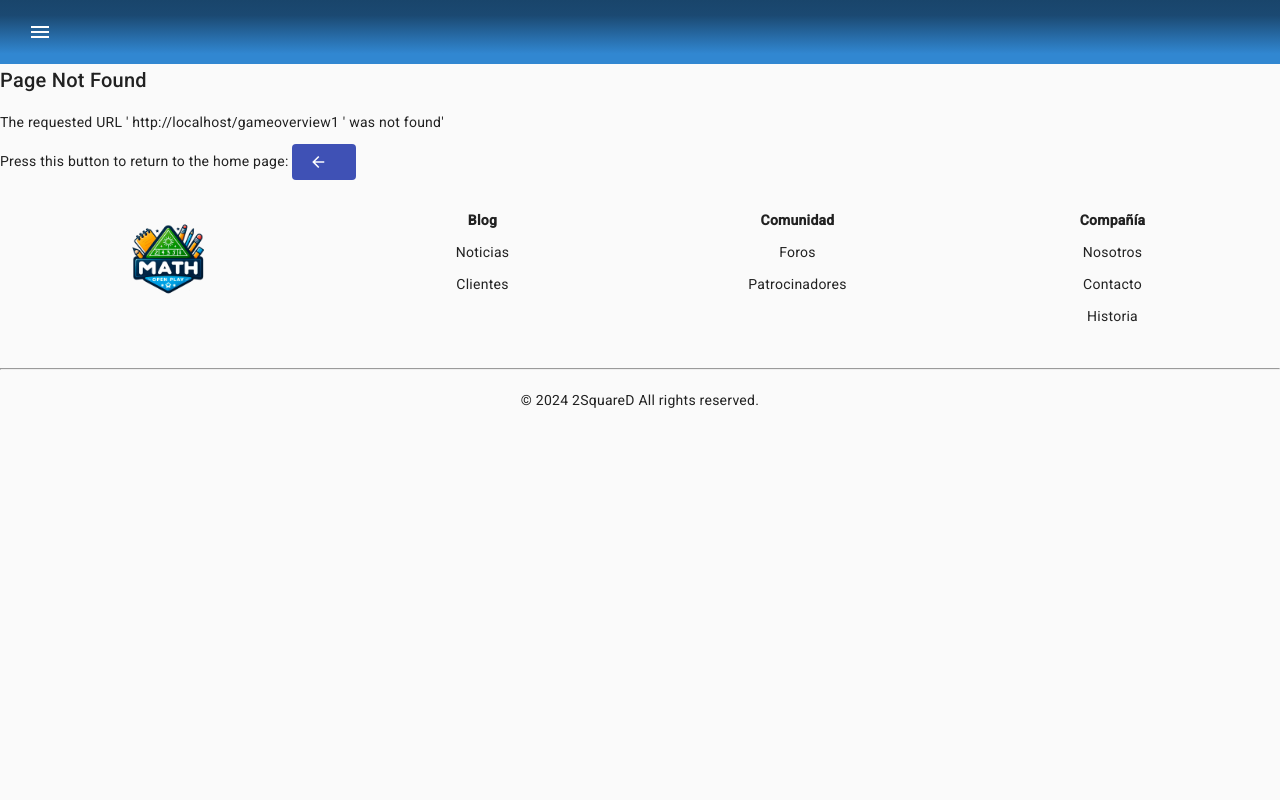
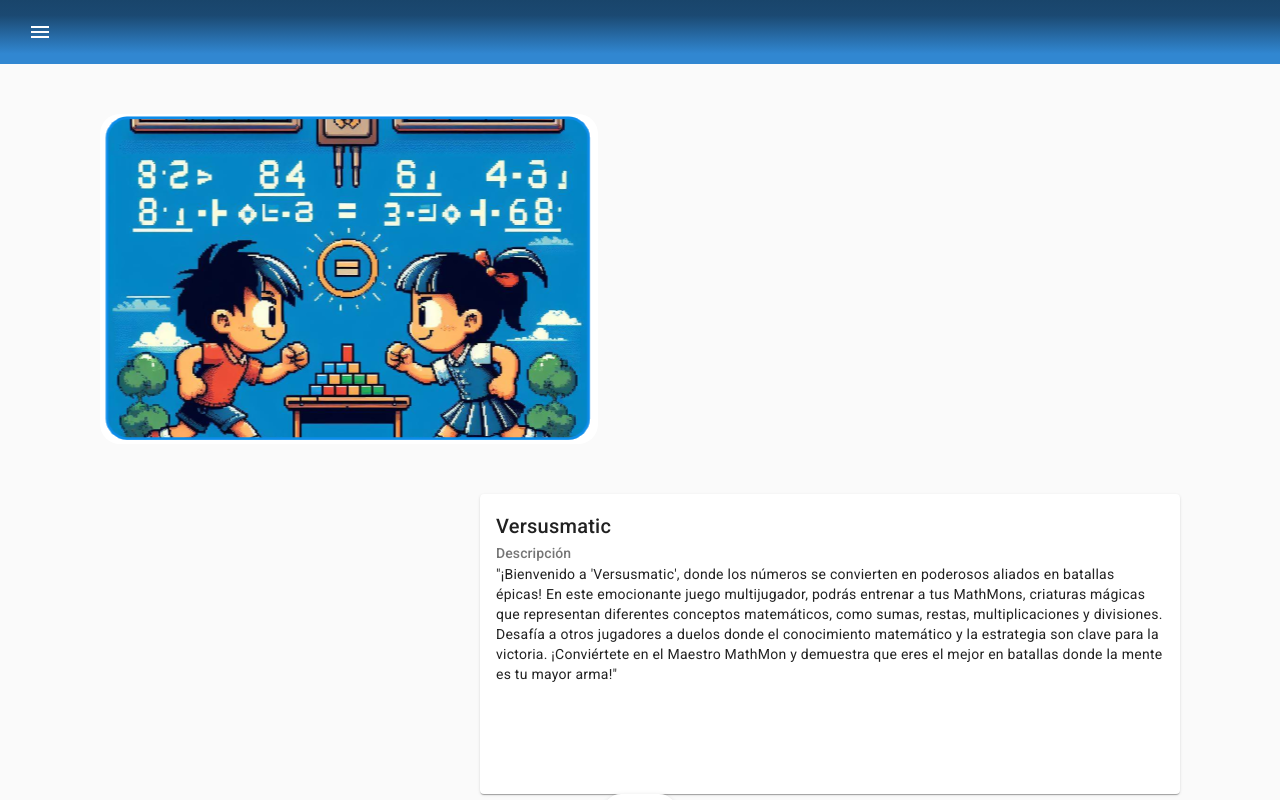
Before and after one commit to OpenSourceWX52-2024/upc-pre-202401--si729-WX52-2SquareD-FrontEnd, an Angular app: page /game/overview/1 in a window 1280 px wide. Built offline with nearby package versions, Linux system fonts and the light colour scheme; a web font is replaced by a local one.

Commit message:
feat: add overview feature of games

```diff
--- /dev/null
+++ b/src/app/2squareD/components/game-overview/game-overview.component.css
@@ -0,0 +1,31 @@
+.rounded-image {
+  border-radius: 20px; /* Ajusta este valor para cambiar cuánto se redondean las esquinas */
+  float: left;
+  margin-left: 100px;
+  margin-top: 50px;
+}
+.info-card {
+  float:right;
+  margin-right: 100px;
+  margin-top: 50px;
+  width: 700px;
+  height: 300px;
+}
+.mat-card-title {
+  margin-bottom: 20px; /* Ajusta este valor para cambiar el espacio debajo del título */
+}
+
+.mat-card-subtitle {
+  margin-top: 20px; /* Ajusta este valor para cambiar el espacio encima del subtítulo */
+  margin-bottom: 20px; /* Ajusta este valor para cambiar el espacio debajo del subtítulo */
+}
+
+.mat-card-content {
+  margin-top: 20px; /* Ajusta este valor para cambiar el espacio encima de la descripción */
+}
+.play-button {
+  display: block;
+  margin: auto;
+  border-radius: 20px; /* Ajusta este valor para cambiar cuánto se redondean las esquinas */
+  clear: both; /* Esto asegura que el botón se posiciona debajo de cualquier elemento flotante anterior */
+}
--- /dev/null
+++ b/src/app/2squareD/components/game-overview/game-overview.component.html
@@ -0,0 +1,11 @@
+<img class="rounded-image" src="assets/game-screen1.png" alt="Descripción de la imagen">
+<mat-card class="info-card">
+  <mat-card-header>
+    <mat-card-title>Versusmatic</mat-card-title>
+    <mat-card-subtitle>Descripción</mat-card-subtitle>
+  </mat-card-header>
+  <mat-card-content>
+    <p>"¡Bienvenido a 'Versusmatic', donde los números se convierten en poderosos aliados en batallas épicas! En este emocionante juego multijugador, podrás entrenar a tus MathMons, criaturas mágicas que representan diferentes conceptos matemáticos, como sumas, restas, multiplicaciones y divisiones. Desafía a otros jugadores a duelos donde el conocimiento matemático y la estrategia son clave para la victoria. ¡Conviértete en el Maestro MathMon y demuestra que eres el mejor en batallas donde la mente es tu mayor arma!"</p>
+  </mat-card-content>
+</mat-card>
+<button mat-raised-button class="play-button" routerLink="/game/screen/1">Jugar</button>
--- a/src/app/2squareD/components/game-screen/game-screen.component.html
+++ b/src/app/2squareD/components/game-screen/game-screen.component.html
@@ -1,4 +1,3 @@
 <div class="form-field">
-  <p>hola mundo</p>
   <img [src]="imageSrc" class="centered-image" alt="image">
 </div>
--- a/src/app/app.routes.ts
+++ b/src/app/app.routes.ts
@@ -13,6 +13,7 @@ import {UsersConfigurationComponent} from "./2squareD/components/users-configura
 import {TheSidebarContentComponent} from "./public/components/the-sidebar-content/the-sidebar-content.component";
 import {GameScreenComponent} from "./2squareD/components/game-screen/game-screen.component";
 import {PlansViewComponent} from "./2squareD/components/plans-view/plans-view.component";
+import {GameOverviewComponent} from "./2squareD/components/game-overview/game-overview.component";
 
 export const routes: Routes = [
   { path: 'home/:id', component: HomeViewComponent },
@@ -22,6 +23,7 @@ export const routes: Routes = [
   { path: 'configuration/:id', component: UsersConfigurationComponent},
   { path: 'game/screen/:id',component: GameScreenComponent},
   { path: 'plans/:id', component: PlansViewComponent},
+  { path: 'game/overview/:id', component: GameOverviewComponent},
   { path: '', redirectTo: 'login', pathMatch: 'full'},
   { path: '**', component: PageNotFoundComponent }
 ];
--- a/src/app/public/pages/home-view/home-view.component.html
+++ b/src/app/public/pages/home-view/home-view.component.html
@@ -6,7 +6,9 @@
       <div *ngFor="let item of items; index as i">
         <mat-card class="item">
           <mat-card-content>
-            <img [src]="item.src" alt="Imagen {{ i + 1 }}" width="60px">
+            <a [routerLink]="['/game/overview/1']">
+              <img [src]="item.src" alt="Imagen {{ i + 1 }}" width="60px">
+            </a>
             <p>Versusmatic</p> <!-- Texto debajo de la imagen -->
             <div class="rounded-boxes">
               <div class="rounded-box">
--- a/src/app/public/pages/home-view/home-view.component.ts
+++ b/src/app/public/pages/home-view/home-view.component.ts
@@ -2,14 +2,14 @@ import { Component } from '@angular/core';
 import {MatCardModule} from '@angular/material/card';
 import { CommonModule } from '@angular/common';
 import {MatButtonModule} from "@angular/material/button";
-import { Router } from '@angular/router';
+import {Router, RouterLink} from '@angular/router';
 
 
 
 @Component({
   selector: 'app-home-view',
   standalone: true,
-  imports: [MatCardModule, MatButtonModule, CommonModule],
+  imports: [MatCardModule, MatButtonModule, CommonModule, RouterLink],
   templateUrl: './home-view.component.html',
   styleUrl: './home-view.component.css'
 })
```
Also changed, not shown: src/app/2squareD/components/game-overview/game-overview.component.ts (added, +19 -0 lines), 1 other file (tests, documents, lock files or other folders).
